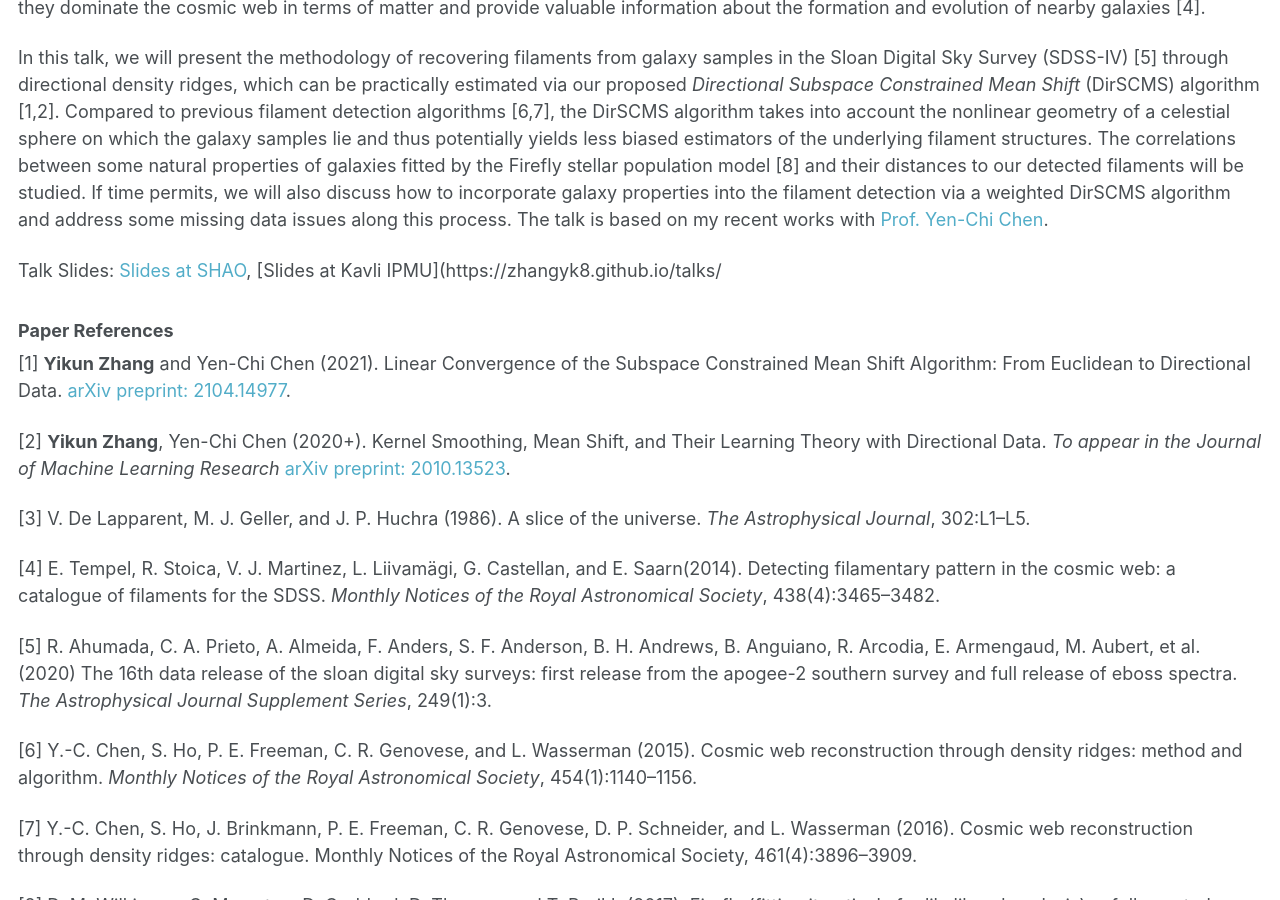
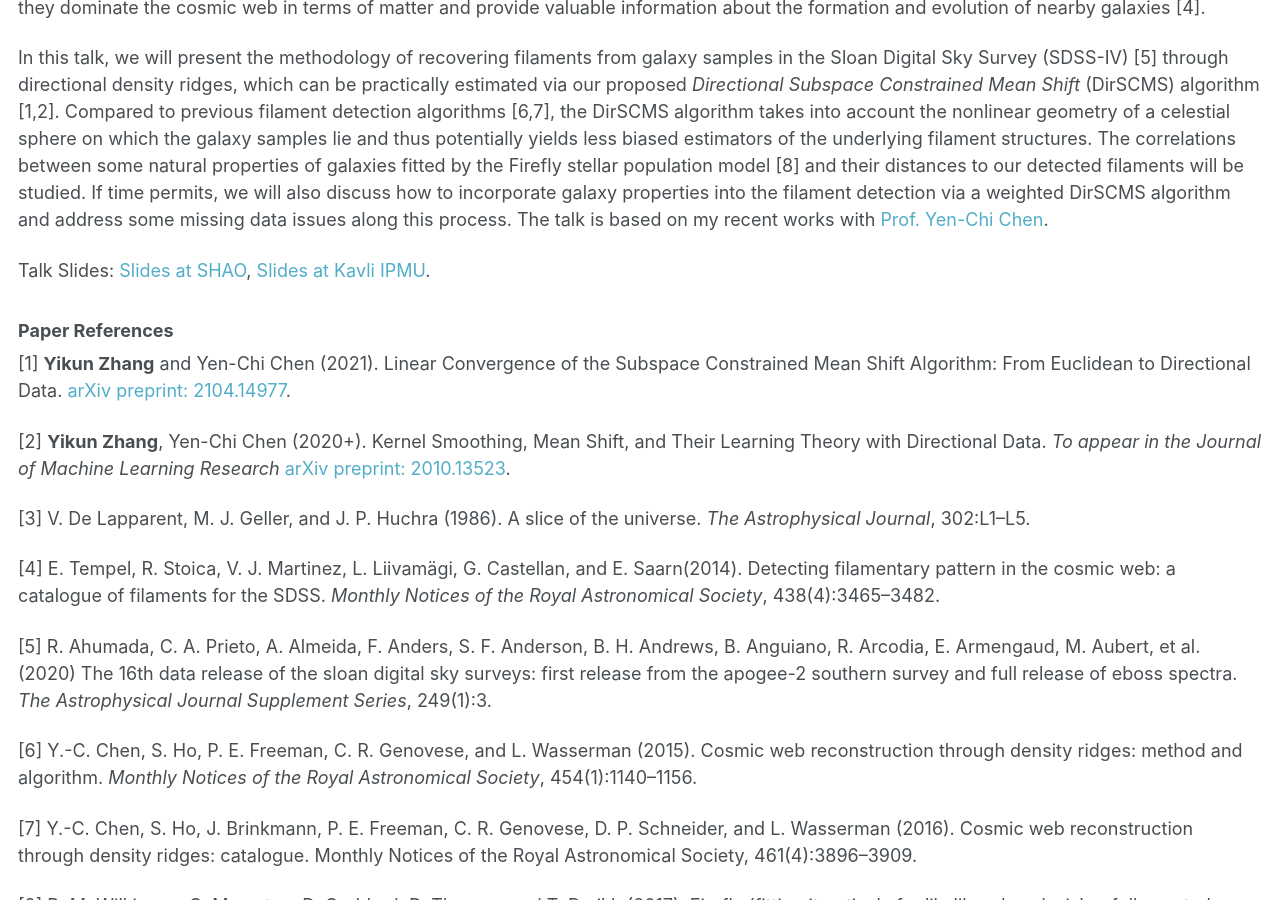
Before and after one commit to zhangyk8/zhangyk8.github.io, a Jekyll site: the page built from _talks/talk-3.md, in a window 1280 px wide and 900 px high, scrolled down 320 px. Built offline with Jekyll 4.4.1, drawn with Linux system fonts in a browser that asks for light colours; some of the changed lines change nothing that is shown.

Commit message:
Update talk-3.md

```diff
--- a/_talks/talk-3.md
+++ b/_talks/talk-3.md
@@ -18,7 +18,7 @@
 In this talk, we will present the methodology of recovering filaments from galaxy samples in the Sloan Digital Sky Survey (SDSS-IV) \[5\] through directional density ridges, which can be practically estimated via our proposed _Directional Subspace Constrained Mean Shift_ (DirSCMS) algorithm \[1,2\]. Compared to previous filament detection algorithms \[6,7\], the DirSCMS algorithm takes into account the nonlinear geometry of a celestial sphere on which the galaxy samples lie and thus potentially yields less biased estimators of the underlying filament structures. The correlations between some natural properties of galaxies fitted by the Firefly stellar population model \[8\] and their distances to our detected filaments will be studied. If time permits, we will also discuss how to incorporate galaxy properties into the filament detection via a weighted DirSCMS algorithm and address some missing data issues along this process. The talk is based on my recent works with [Prof. Yen-Chi Chen](http://faculty.washington.edu/yenchic/index.html).
 
 
-Talk Slides: [Slides at SHAO](https://zhangyk8.github.io/talks/Cosmic_Filaments.pdf), [Slides at Kavli IPMU](https://zhangyk8.github.io/talks/
+Talk Slides: [Slides at SHAO](https://zhangyk8.github.io/talks/Cosmic_Filaments.pdf), [Slides at Kavli IPMU](https://zhangyk8.github.io/talks/Cosmic_Web_Survey_Geo.pdf).
 
 <!---
 Code Link: [GitHub: EuDirSCMS](https://github.com/zhangyk8/EuDirSCMS).
```
